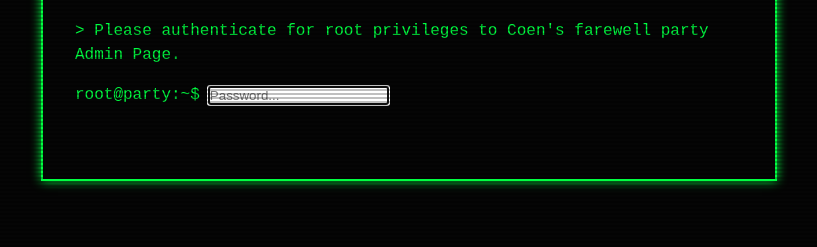
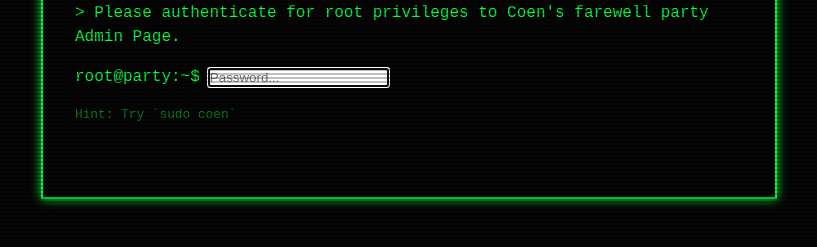
Before and after one commit to ttijs/farewell-party-website-antigrafity, a website built with Vite: page admin.html in a window 1280 px wide. Shown: the part 369-616 px from the top of the page, without its empty margins (231-1048 px from the left). Built offline with nearby package versions, Linux system fonts and the light colour scheme; no server answers.

Commit message:
feat: Add a hint to the admin login page.

```diff
--- a/admin.html
+++ b/admin.html
@@ -40,6 +40,7 @@
           <span class="prompt">root@party:~$</span>
           <input type="password" id="admin-pass" placeholder="Password..." autocomplete="off" autofocus>
         </div>
+        <p style="margin-top: 1rem; opacity: 0.5; font-size: 0.8rem;">Hint: Try `sudo coen`</p>
         <div id="admin-error" class="error-msg"></div>
       </div>
 
```
